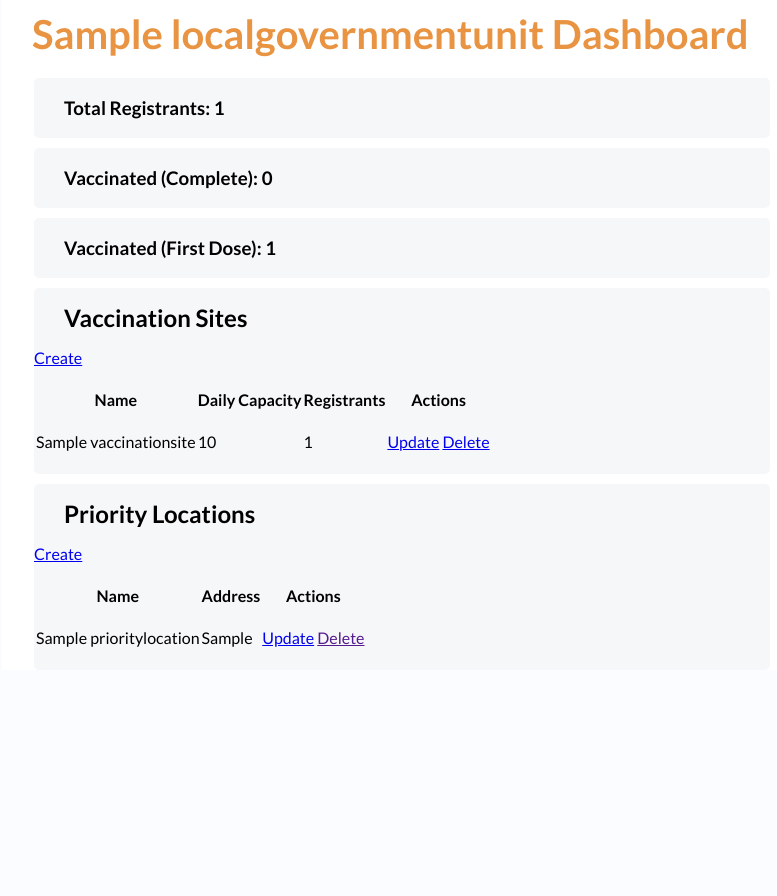
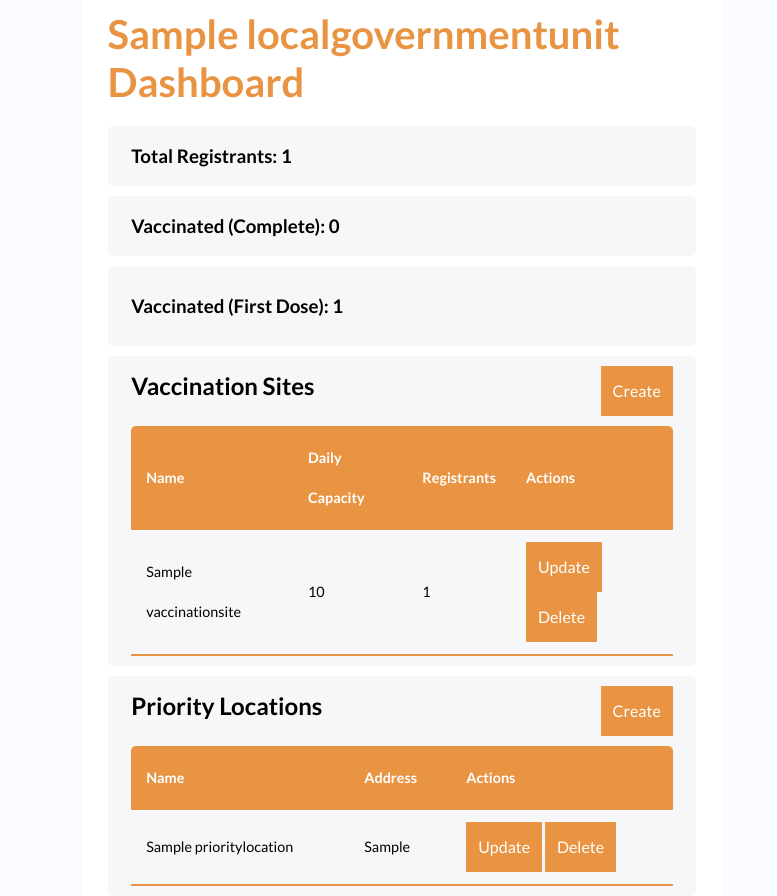
Before and after one commit to baguioni/vaccuna, a Django app: page /lgu/1/ in a window 1280 px wide. Shown: the whole page, without its empty margins (238-1015 px from the left). Before the commit the page ends 647 px from the top, so only its background shows below. Run offline with Django 3.2, Linux system fonts and the light colour scheme; tables that the repository leaves empty hold one stand-in row (values such as "Sample post"); parts of the project's set-up code (start-up, migrations or seed data) failed here and were passed over; some libraries are stand-ins or nearby versions.

Commit message:
Update: LGU Dashboard Reskin

```diff
--- a/templates/lguDashboard.html
+++ b/templates/lguDashboard.html
@@ -15,8 +15,15 @@
             background-color: #fafcff
         }
 
+        .screen{
+            width: 50%;
+            height: auto;
+            margin-left: auto;
+            margin-right: auto;
+            background-color: #fff;
+        }
+
         .styling {
-            text-indent: 30px;
             font-family: 'Lato', sans-serif;
             padding-top: 10px;
             padding-bottom: 10px;
@@ -29,36 +36,89 @@
             background: #f6f7f9;
         }
 
+        .content-table {
+            border-collapse: collapse;
+            width: 92%;
+            margin-left: auto;
+            margin-right: auto;
+            font-size: 0.9em;
+            min-width: 400px;
+            border-radius: 5px 5px 0 0;
+            overflow: hidden;
+        }
+
+        .content-table thead tr{
+            background-color: #e89442;
+            color: #fff;
+            text-align: left;
+            font-weight: bold;
+        }
+
+        .content-table th,
+        .content-table td {
+            padding: 12px 15px;
+        }
+
+        .content-table tbody tr {
+            border-bottom: 1px solid #dddddd;
+        }
+
+        .content-table tbody tr:nth-of-type(even){
+            background-color: #f3f3f3;
+        }
+
+        .content-table tbody tr:last-of-type{
+            border-bottom: 2px solid #e89442
+        }
+
+        .button {
+          background-color: #e89442;
+          border: none;
+          color: white;
+          padding: 5px 12px;
+          text-align: center;
+          text-decoration: none;
+          display: inline-block;
+          font-size: 16px;
+        }
     </style>
   <body>
-  <div class="forWebRegister">
+  <div class="screen">
       <div class="wrapper">
-    <h1 style="color: #e89442; font-family: 'Lato', sans-serif; font-weight: 700; font-size: 40px; margin-left: 30px; padding-top: 10px; padding-bottom: 20px">{{obj.name}} Dashboard</h1>
+    <h1 style="color: #e89442; font-family: 'Lato', sans-serif; font-weight: 700; font-size: 40px; margin-left: auto; margin-right: auto; padding-top: 10px; width: 92%; padding-bottom: 20px">{{obj.name}} Dashboard</h1>
     <div class="styling">
-    <h3>Total Registrants: {{obj.individuals.all.count}}</h3>
+    <h3 style="margin-left: auto; margin-right: auto; width: 92%">Total Registrants: {{obj.individuals.all.count}}</h3>
     </div>
-    <h3 class="styling" style="margin-top: 10px">Vaccinated (Complete): {{fully_vaccinated}}</h3>
-    <h3 class="styling" style="margin-top: 10px">Vaccinated (First Dose): {{first_dose}}</h3>
     <div class="styling" style="margin-top: 10px">
-    <h2>Vaccination Sites</h2>
-    <a href="vaccination-site/create">Create</a>
-    <div class="vaccination-sites">
-      <table>
+    <h3 style="margin-left: auto; margin-right: auto; width: 92%">Vaccinated (Complete): {{fully_vaccinated}}</h3>
+    </div>
+    <div class="styling" style="margin-top: 10px">
+    <h3 class="styling" style="margin-left: auto; margin-right: auto; width: 92%">Vaccinated (First Dose): {{first_dose}}</h3>
+    </div>
+  <div class="styling" style="margin-top: 10px;">
+    <div style="margin-left: auto; margin-right: auto; width: 92%">
+        <h2 style="float: Left">Vaccination Sites</h2>
+        <a class="button "href="vaccination-site/create" style="float: right">Create</a>
+    </div>
+    <div class="vaccination-sites" style="margin-top: 50px;margin-top: 60px;">
+      <table class="content-table">
+          <thead>
             <tr>
                 <th>Name</th>
                 <th>Daily Capacity</th>
                 <th>Registrants</th>
                 <th>Actions</th>
+            </tr>
+          </thead>
 
-          </tr>
           {% for vs in obj.vaccination_sites.all %}
           <tr>
               <td>{{vs.name}}</td>
               <td>{{vs.daily_capacity}}</td>
               <td>{{vs.individuals.all.count}}</td>
               <td>
-                <a href="/lgu/{{obj.pk}}/vaccination-site/update/{{vs.id}}">Update</a>
-                <a href="/lgu/{{obj.pk}}/vaccination-site/delete/{{vs.id}}">Delete</a>
+                <a class="button" href="/lgu/{{obj.pk}}/vaccination-site/update/{{vs.id}}">Update</a>
+                <a class="button" href="/lgu/{{obj.pk}}/vaccination-site/delete/{{vs.id}}">Delete</a>
               </td>
 
           </tr>
@@ -66,27 +126,32 @@
       </table>
     </div>
 </div>
-  <div class="styling" style="margin-top: 10px">
-    <h2>Priority Locations</h2>
-    <a href="priority-location/create">Create</a>
-
-      <table>
+  <div class="styling" style="margin-top: 10px;">
+    <div style="margin-left: auto; margin-right: auto; width: 92%">
+        <h2 style="float: left">Priority Locations</h2>
+        <a class="button" style="float: right" href="priority-location/create">Create</a>
+    </div>
+  <div style="margin-top: 50px;margin-top: 60px">
+      <table class="content-table">
+          <thead>
               <tr>
                   <th>Name</th>
                   <th>Address</th>
                   <th>Actions</th>
               </tr>
+          </thead>
           {% for pl in obj.priority_locations.all %}
           <tr>
               <td>{{pl.name}}</td>
               <td>{{pl.address.barangay}}</td>
               <td>
-                <a href="/lgu/{{obj.pk}}/vaccination-site/update/{{pl.id}}">Update</a>
-                <a href="">Delete</a>
+                <a class="button" href="/lgu/{{obj.pk}}/vaccination-site/update/{{pl.id}}">Update</a>
+                <a class="button" href="">Delete</a>
               </td>
           </tr>
           {% endfor %}
       </table>
+    </div>
   </div>
     {% load static %}
 <!--          <iframe src="maps/{% static "" %}maps/maps/{{obj.filename}}" style="width: 90%; height: 50em; display: block; margin-left: auto;margin-right: auto;" title="Google Maps"></iframe> -->
```
Also changed, not shown: core/views.py (+7 -0 lines). Lines whose indentation alone changed are shown as unchanged.
